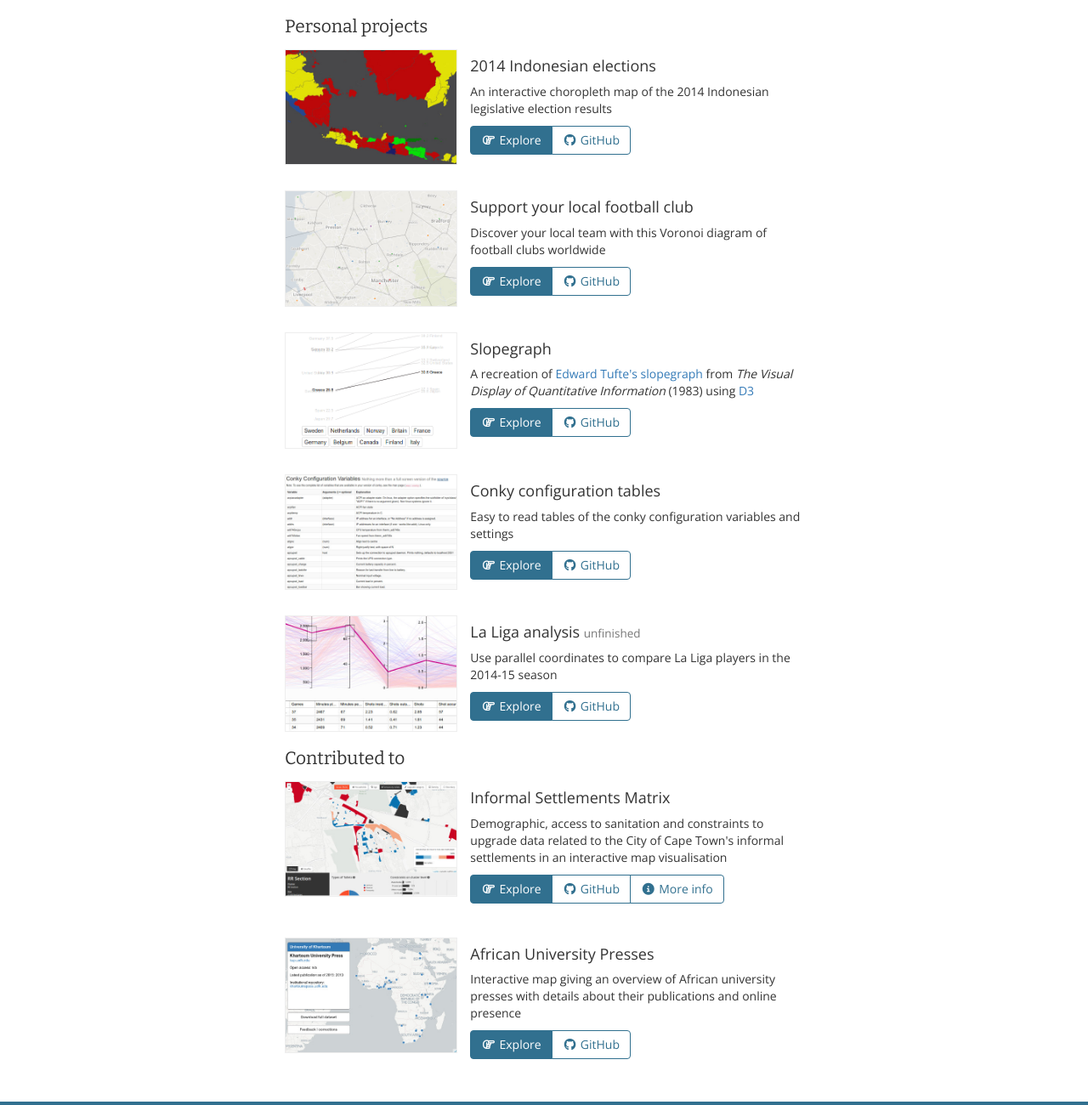
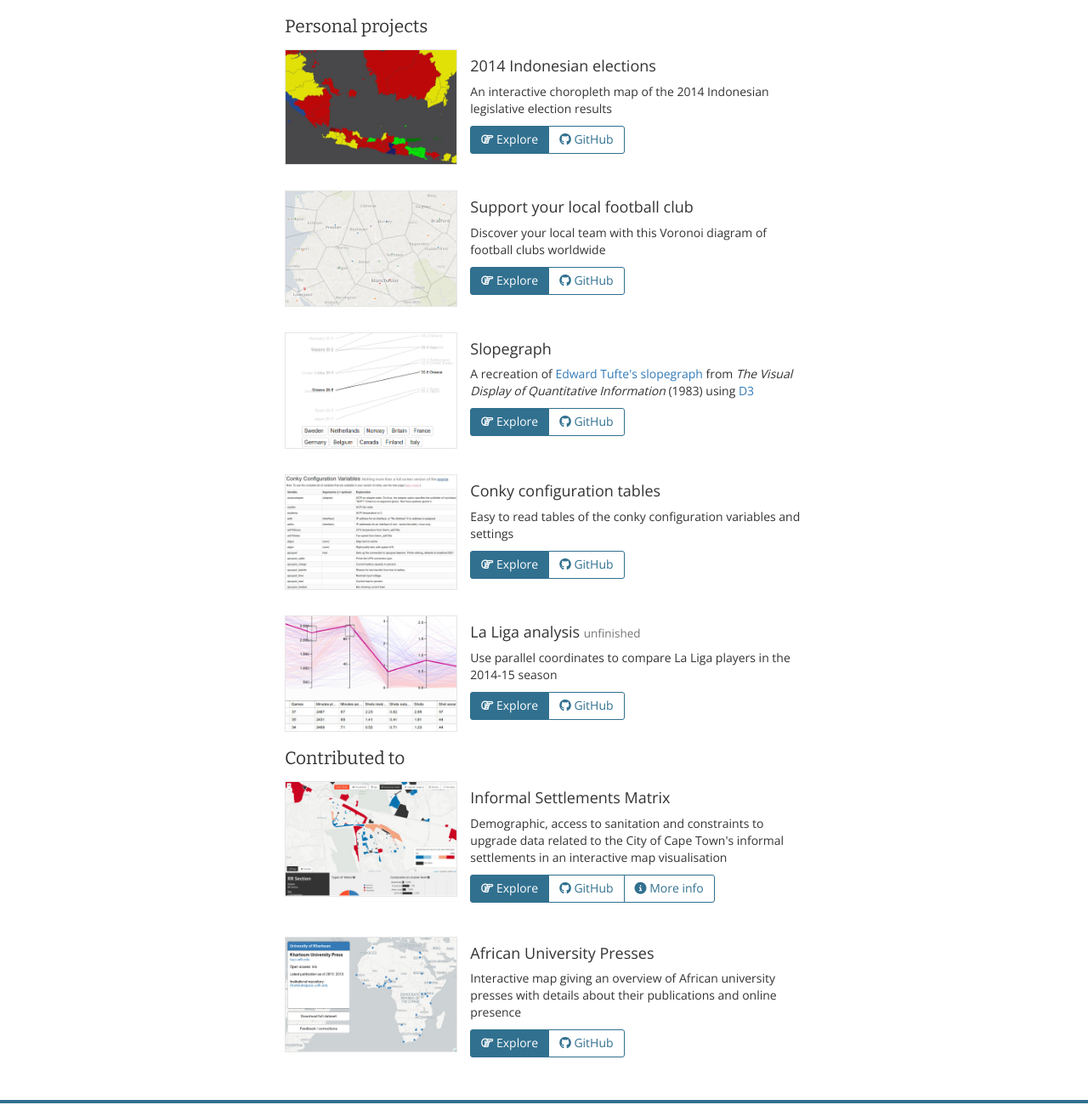
Before and after one commit to guushoekman/guushoekman.github.io, a plain HTML site: page index.html in a window 1280 px wide. Shown: the part 68-1368 px from the top of the page at 85% size. Drawn offline with nearby package versions, Linux system fonts and the light colour scheme.

Commit message:
minor styling tweaks

```diff
--- a/css/style.css
+++ b/css/style.css
@@ -49,7 +49,7 @@
 
 .thumb {
   padding: 0;
-  border: 1px solid #eee;
+  border: 1px solid #e6e6e6;
 }
 
 .thumb img {
@@ -61,10 +61,11 @@
 }
 
 .btn {
-  border-radius: 4px;
+  border-radius: 3px;
   background-color: #31708f;
   color: #FFF;
   border: 1px solid #31708f;
+  padding: 5px 12px 6px 12px;
 }
 
 .btn.focus, .btn:focus, .btn:hover {
@@ -91,16 +92,3 @@
   padding: 2px 0;
   background-color: #31708f;
 }
-
-.legend {
-  line-height: 18px;
-  color: #555;
-}
-
-.legend i {
-  width: 18px;
-  height: 18px;
-  float: left;
-  margin-right: 8px;
-  opacity: .9;
-}
--- a/index.html
+++ b/index.html
@@ -46,8 +46,8 @@
             <p>An interactive choropleth map of the 2014 Indonesian legislative election results</p>
             <p>
               <div class="btn-group">
-                <a href="http://guushoekman.com/2014-indonesian-elections/" target="_blank" class="btn btn-explore" role="button"><i class="fa fa-fw fa-hand-o-right" aria-hidden="true"></i> Explore</a>
-                <a href="https://github.com/guushoekman/2014-indonesian-elections/" target="_blank" class="btn btn-github" role="button"><i class="fa fa-fw fa-github" aria-hidden="true"></i> GitHub</a>
+                <a href="http://guushoekman.com/2014-indonesian-elections/" target="_blank" class="btn btn-explore" role="button"><i class="fa fa-hand-o-right" aria-hidden="true"></i> Explore</a>
+                <a href="https://github.com/guushoekman/2014-indonesian-elections/" target="_blank" class="btn btn-github" role="button"><i class="fa fa-github" aria-hidden="true"></i> GitHub</a>
               </div>
             </p>
           </div>
@@ -62,8 +62,8 @@
             <p>Discover your local team with this Voronoi diagram of football clubs worldwide</p>
             <p>
               <div class="btn-group">
-                <a href="http://guushoekman.com/voronoi" target="_blank" class="btn btn-explore" role="button"><i class="fa fa-fw fa-hand-o-right" aria-hidden="true"></i> Explore</a>
-                <a href="https://github.com/guushoekman/voronoi" target="_blank" class="btn btn-github" role="button"><i class="fa fa-fw fa-github" aria-hidden="true"></i> GitHub</a>
+                <a href="http://guushoekman.com/voronoi" target="_blank" class="btn btn-explore" role="button"><i class="fa fa-hand-o-right" aria-hidden="true"></i> Explore</a>
+                <a href="https://github.com/guushoekman/voronoi" target="_blank" class="btn btn-github" role="button"><i class="fa fa-github" aria-hidden="true"></i> GitHub</a>
               </div>
             </p>
           </div>
@@ -78,8 +78,8 @@
             <p>A recreation of <a target="_blank" href="https://www.edwardtufte.com/bboard/images/0003nk-10289.gif">Edward Tufte's slopegraph</a> from <i>The Visual Display of Quantitative Information</i> (1983) using <a target="blank" href="https://github.com/d3/d3">D3</a></p>
             <p>
               <div class="btn-group">
-                <a href="http://guushoekman.com/slopegraph" target="_blank" class="btn btn-explore" role="button"><i class="fa fa-fw fa-hand-o-right" aria-hidden="true"></i> Explore</a>
-                <a href="https://github.com/guushoekman/slopegraph" target="_blank" class="btn btn-github" role="button"><i class="fa fa-fw fa-github" aria-hidden="true"></i> GitHub</a>
+                <a href="http://guushoekman.com/slopegraph" target="_blank" class="btn btn-explore" role="button"><i class="fa fa-hand-o-right" aria-hidden="true"></i> Explore</a>
+                <a href="https://github.com/guushoekman/slopegraph" target="_blank" class="btn btn-github" role="button"><i class="fa fa-github" aria-hidden="true"></i> GitHub</a>
               </div>
             </p>
           </div>
@@ -94,8 +94,8 @@
             <p>Easy to read tables of the conky configuration variables and settings</p>
             <p>
               <div class="btn-group">
-                <a href="http://guushoekman.com/conky-config-docs" target="_blank" class="btn btn-explore" role="button"><i class="fa fa-fw fa-hand-o-right" aria-hidden="true"></i> Explore</a>
-                <a href="https://github.com/guushoekman/conky-config-docs" target="_blank" class="btn btn-github" role="button"><i class="fa fa-fw fa-github" aria-hidden="true"></i> GitHub</a>
+                <a href="http://guushoekman.com/conky-config-docs" target="_blank" class="btn btn-explore" role="button"><i class="fa fa-hand-o-right" aria-hidden="true"></i> Explore</a>
+                <a href="https://github.com/guushoekman/conky-config-docs" target="_blank" class="btn btn-github" role="button"><i class="fa fa-github" aria-hidden="true"></i> GitHub</a>
               </div>
             </p>
           </div>
@@ -110,8 +110,8 @@
             <p>Use parallel coordinates to compare La Liga players in the 2014-15 season</p>
             <p>
               <div class="btn-group">
-                <a href="http://guushoekman.com/parallel-coordinates" target="_blank" class="btn btn-explore" role="button"><i class="fa fa-fw fa-hand-o-right" aria-hidden="true"></i> Explore</a>
-                <a href="https://github.com/guushoekman/parallel-coordinates" target="_blank" class="btn btn-github" role="button"><i class="fa fa-fw fa-github" aria-hidden="true"></i> GitHub</a>
+                <a href="http://guushoekman.com/parallel-coordinates" target="_blank" class="btn btn-explore" role="button"><i class="fa fa-hand-o-right" aria-hidden="true"></i> Explore</a>
+                <a href="https://github.com/guushoekman/parallel-coordinates" target="_blank" class="btn btn-github" role="button"><i class="fa fa-github" aria-hidden="true"></i> GitHub</a>
               </div>
             </p>
           </div>
@@ -128,9 +128,9 @@
             <p>Demographic, access to sanitation and constraints to upgrade data related to the City of Cape Town's informal settlements in an interactive map visualisation</p>
             <p>
               <div class="btn-group">
-                <a href="http://ismaps.org.za" target="_blank" class="btn btn-explore" role="button"><i class="fa fa-fw fa-hand-o-right" aria-hidden="true"></i> Explore</a>
-                <a href="https://github.com/ismaps/ismaps.github.io" target="_blank" class="btn btn-github" role="button"><i class="fa fa-fw fa-github" aria-hidden="true"></i> GitHub</a>
-                <a href="http://code4sa.org/projects/ismatrix.html" target="_blank" class="btn btn-github" role="button"><i class="fa fa-fw fa-info-circle" aria-hidden="true"></i> More info</a>
+                <a href="http://ismaps.org.za" target="_blank" class="btn btn-explore" role="button"><i class="fa fa-hand-o-right" aria-hidden="true"></i> Explore</a>
+                <a href="https://github.com/ismaps/ismaps.github.io" target="_blank" class="btn btn-github" role="button"><i class="fa fa-github" aria-hidden="true"></i> GitHub</a>
+                <a href="http://code4sa.org/projects/ismatrix.html" target="_blank" class="btn btn-github" role="button"><i class="fa fa-info-circle" aria-hidden="true"></i> More info</a>
               </div>
             </p>
           </div>
@@ -145,8 +145,8 @@
             <p>Interactive map giving an overview of African university presses with details about their publications and online presence</p>
             <p>
               <div class="btn-group">
-                <a href="http://www.africanminds.co.za/african-university-presses/" target="_blank" class="btn btn-explore" role="button"><i class="fa fa-fw fa-hand-o-right" aria-hidden="true"></i> Explore</a>
-                <a href="https://github.com/code4sa/african-university-presses" target="_blank" class="btn btn-github" role="button"><i class="fa fa-fw fa-github" aria-hidden="true"></i> GitHub</a>
+                <a href="http://www.africanminds.co.za/african-university-presses/" target="_blank" class="btn btn-explore" role="button"><i class="fa fa-hand-o-right" aria-hidden="true"></i> Explore</a>
+                <a href="https://github.com/code4sa/african-university-presses" target="_blank" class="btn btn-github" role="button"><i class="fa fa-github" aria-hidden="true"></i> GitHub</a>
               </div>
             </p>
           </div>
```
